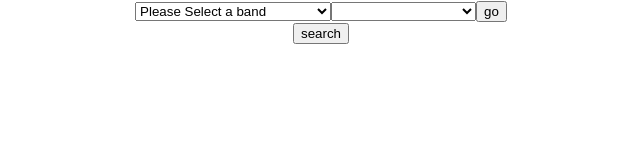
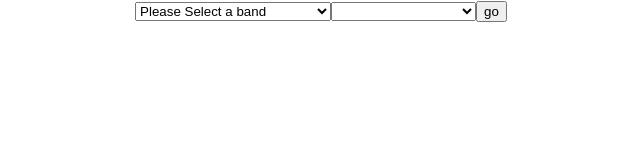
Before and after one commit to jacobg1/concert-search, a React (Create React App) app: page / in a window 1280 px wide. Shown: the top 160 px of the page, without its empty margins (319-959 px from the left). Built offline with nearby package versions, Linux system fonts and the light colour scheme.

Commit message:
tweaking screen switch logic

```diff
--- a/src/components/HomeContainer.js
+++ b/src/components/HomeContainer.js
@@ -45,7 +45,8 @@ class HomeContainer extends Component {
                 this.setState({
                     searchResults: response.data,
                     selectedArtist: searchArtist,
-                    selectedYear: searchYear
+                    selectedYear: searchYear,
+                    switchScreens: false
                 })
 
            }).catch(function(error) {
@@ -55,8 +56,13 @@ class HomeContainer extends Component {
     }
 
     showConcertScreen (selectedConcert) {
+
+        // return to top of screen
+        window.scroll(0, 0)
+
         // show selected concert
         let { switchScreens } = this.state
+
         this.setState({
             selectedConcert: selectedConcert,
             switchScreens: !switchScreens
@@ -66,8 +72,9 @@ class HomeContainer extends Component {
     }
 
     switchScreens () {
-        console.log('switch')
+
         let { switchScreens } = this.state
+
         // toggle individual concert screen
         this.setState({
             switchScreens: !switchScreens
@@ -80,11 +87,20 @@ class HomeContainer extends Component {
 
         return (
             <>
-                <div className={
-                    `${styles.concertResults}
-                     ${this.state.switchScreens ? styles.hide : styles.show }`
-                }>
-                    {
+
+                    <button
+                        className={
+                            `${styles.showConcertButton}
+                                ${this.state.selectedConcert ? styles.show : ''}`
+                        }
+                        onClick={() => this.switchScreens()}
+                    >
+                        back
+                    </button>
+
+
+
+                {/* {
                     this.state && this.state.selectedArtist &&
                     <span style={{ fontSize: 25 }}>{this.state.selectedArtist}</span>
                 }
@@ -92,7 +108,7 @@ class HomeContainer extends Component {
                 {
                     this.state && this.state.selectedYear &&
                     <span style={{ fontSize: 25 }}>, {this.state.selectedYear}</span>
-                    }
+                } */}
 
                 {
                     this.state &&
@@ -101,11 +117,13 @@ class HomeContainer extends Component {
                     />
                 }
 
-                    <button
-                        onClick={() => this.switchScreens()}
-                    >
-                        search
-                    </button>
+                <div className={
+                    `${styles.concertResults}
+                     ${this.state.switchScreens ? styles.hide : styles.show }`
+                }>
+
+
+
 
                     {
                         this.state && this.state.searchResults &&
@@ -123,11 +141,7 @@ class HomeContainer extends Component {
                      ${this.state.switchScreens ? styles.show : styles.hide}`
                 }>
 
-                    <button
-                        onClick={() => this.switchScreens()}
-                    >
-                        player
-                    </button>
+
 
                     {
                         this.state && this.state.selectedConcert &&
```
Lines whose indentation alone changed are shown as unchanged.
